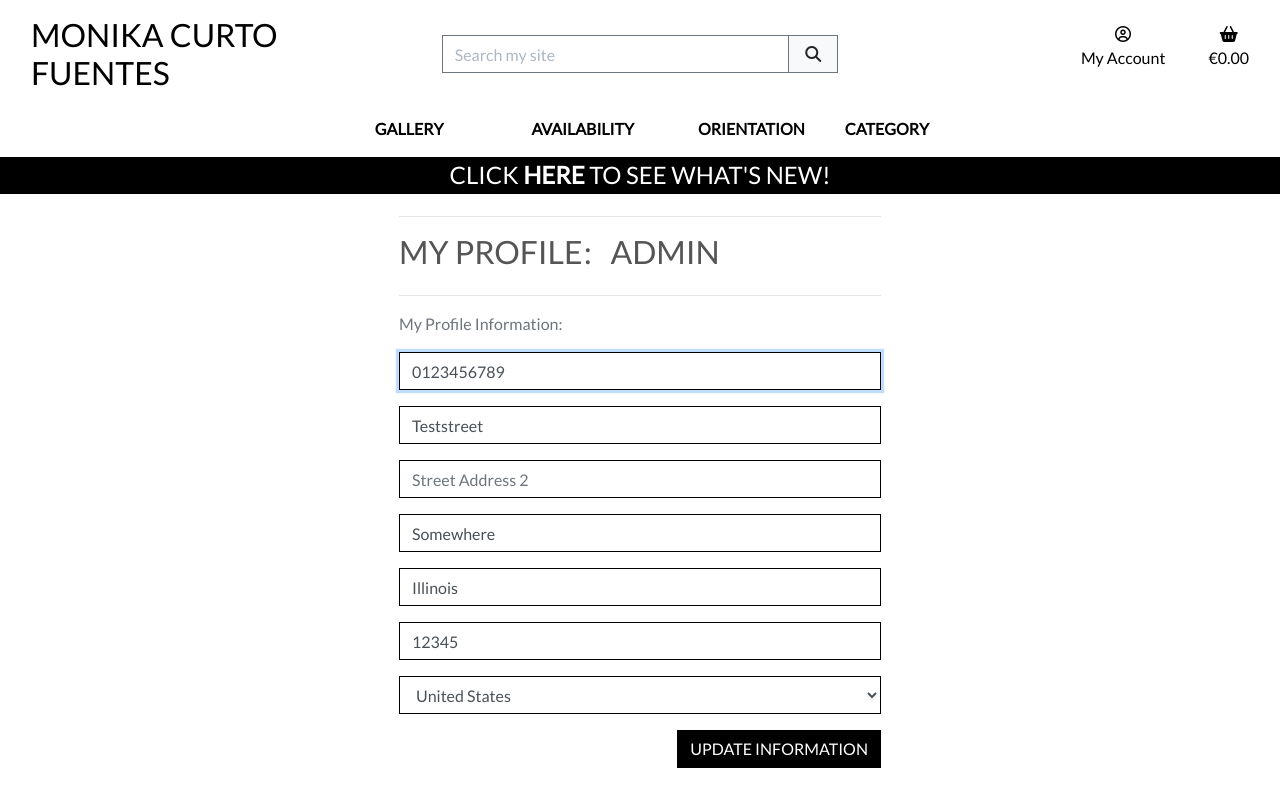
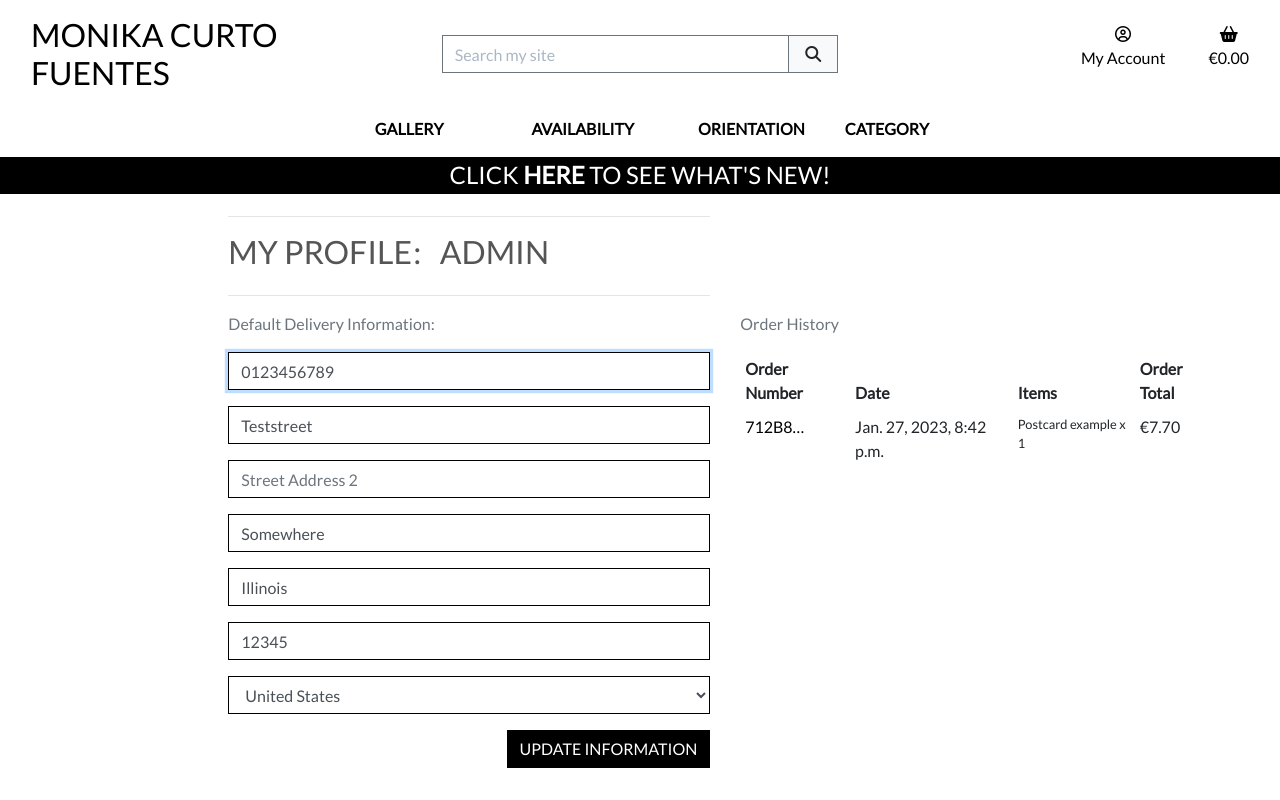
Before and after one commit to KarMiles/polish-girl-painting, a Django app: page /profile/ in a window 1280 px wide. Run offline with Django 3.2, Linux system fonts and the light colour scheme; a user stored in the database is signed in; data comes from the database, SQL or seed files in the repository; both versions use the stored data as it was after the commit; some libraries are stand-ins or nearby versions.

Commit message:
Update profile template

```diff
--- a/bag/views.py
+++ b/bag/views.py
@@ -32,9 +32,6 @@ def add_to_bag(request, item_id):
     else:
         bag[item_id] = quantity
         messages.success(request, f'Added "{product.title}" to your bag')
-
-    print('THIS IS request:')
-    print(request)
 
     request.session['bag'] = bag
     return redirect(redirect_url)
--- a/checkout/admin.py
+++ b/checkout/admin.py
@@ -30,7 +30,7 @@ class OrderAdmin(admin.ModelAdmin):
 
     fields = (
         'order_number',
-        # 'user_profile',
+        'user_profile',
         'date',
         'full_name',
         'email',
--- a/checkout/signals.py
+++ b/checkout/signals.py
@@ -28,5 +28,5 @@ def update_on_delete(sender, instance, **kwargs):
     """
     Update order total on lineitem delete.
     """
-    print('delete signal received!')
+    # print('delete signal received!')
     instance.order.update_total()
--- a/profiles/templates/profiles/profile.html
+++ b/profiles/templates/profiles/profile.html
@@ -17,31 +17,34 @@
     <div class="overlay"></div>
 
     <div class="container col-12 col-sm-8 offset-sm-2">
+
         <div class="row">
-            <div class="col-12 col-lg-8 offset-lg-2 col-xl-6 offset-xl-2">
+            <div class="col-12 col-lg-8 offset-lg-2 col-xl-6 {% if orders|length %} offset-xl-0 {% endif %}">
                 <hr>
                 <h2 class="logo-font mb-4">
                     My Profile
                     {% if user.username %}
-                        <span class="no-space-before">:</span>&nbsp; &nbsp;{{ user.username }}
+                    <span class="no-space-before">:</span>&nbsp; &nbsp;{{ user.username }}
                     {% endif %}
                 </h2>
                 <hr>
             </div>
         </div>
+
         <div class="row">
-            <div class="col-12 col-lg-8 offset-lg-2 col-xl-6 offset-xl-2">
-                <p class="text-muted">My Profile Information:</p>
+            <!-- Delivery information -->
+            <div class="col-12 col-lg-8 offset-lg-2 col-xl-6 {% if orders|length %} offset-xl-0 {% endif %}">
+                <p class="text-muted">Default Delivery Information:</p>
                 <form action="{% url 'profile' %}" class="mt-3" method="POST" id="profile-update-form">
                     {% csrf_token %}
                     {{ form|crispy }}
-                    <button class="btn btn-black rounded-0 text-uppercase float-right">Update Information</button>
+                    <button class="btn btn-black rounded-0 text-uppercase float-right mb-3">Update Information</button>
                 </form>
             </div>
-            {% if order_history %}
-            <div class="col-12 col-lg-6">
+            <!-- Order history -->
+            {% if orders|length %}
+            <div class="col-12 col-lg-8 offset-lg-2 col-xl-6 {% if orders|length %} offset-xl-0 {% endif %}">
                 <p class="text-muted">Order History</p>
-                <p>{{ order }}</p>
                 <div class="order-history table-responsive">
                     <table class="table table-sm table-borderless">
                         <caption class="d-none">Your previous orders</caption>
```
Also changed, not shown: checkout/views.py (+21 -21 lines), db.sqlite3.
